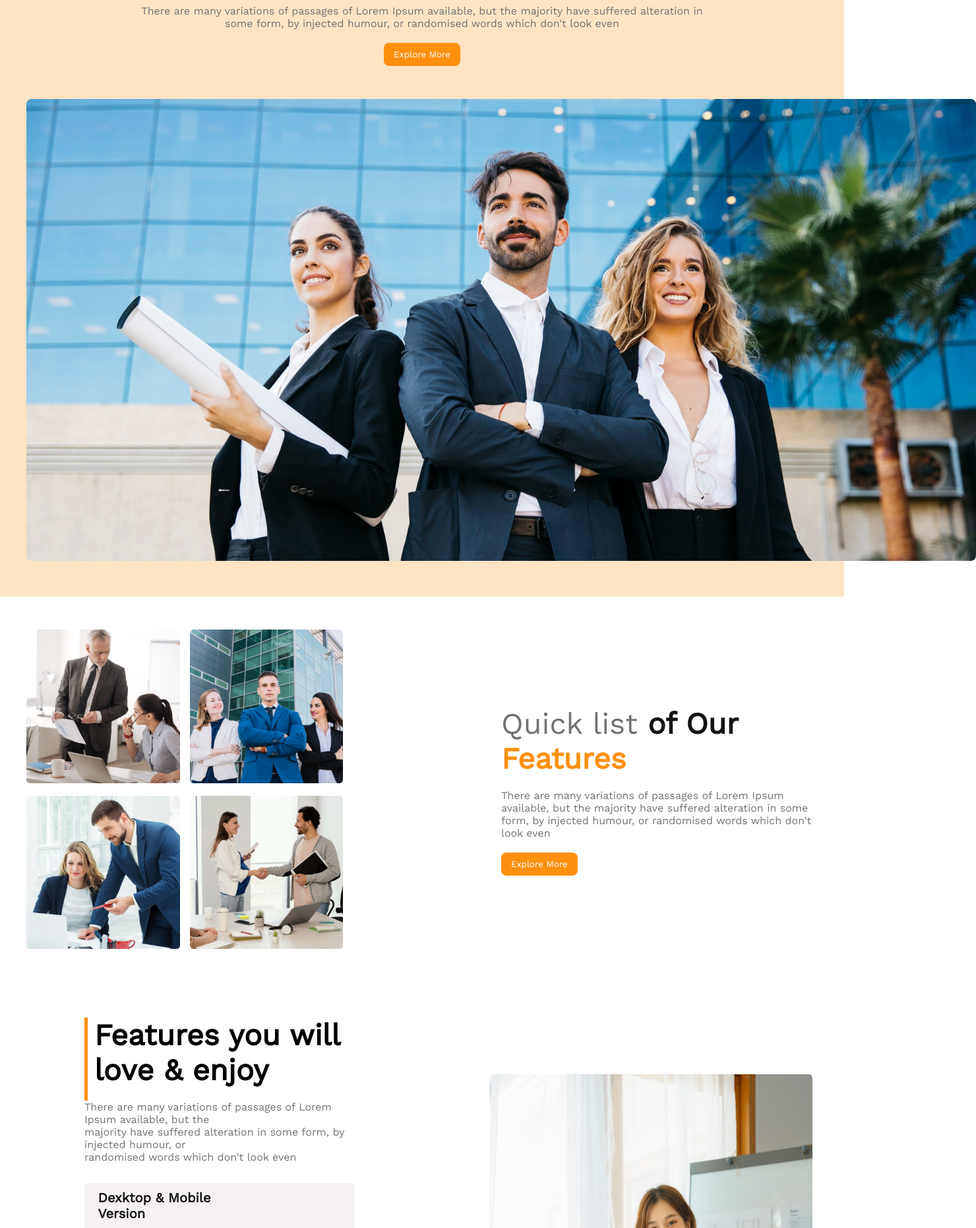
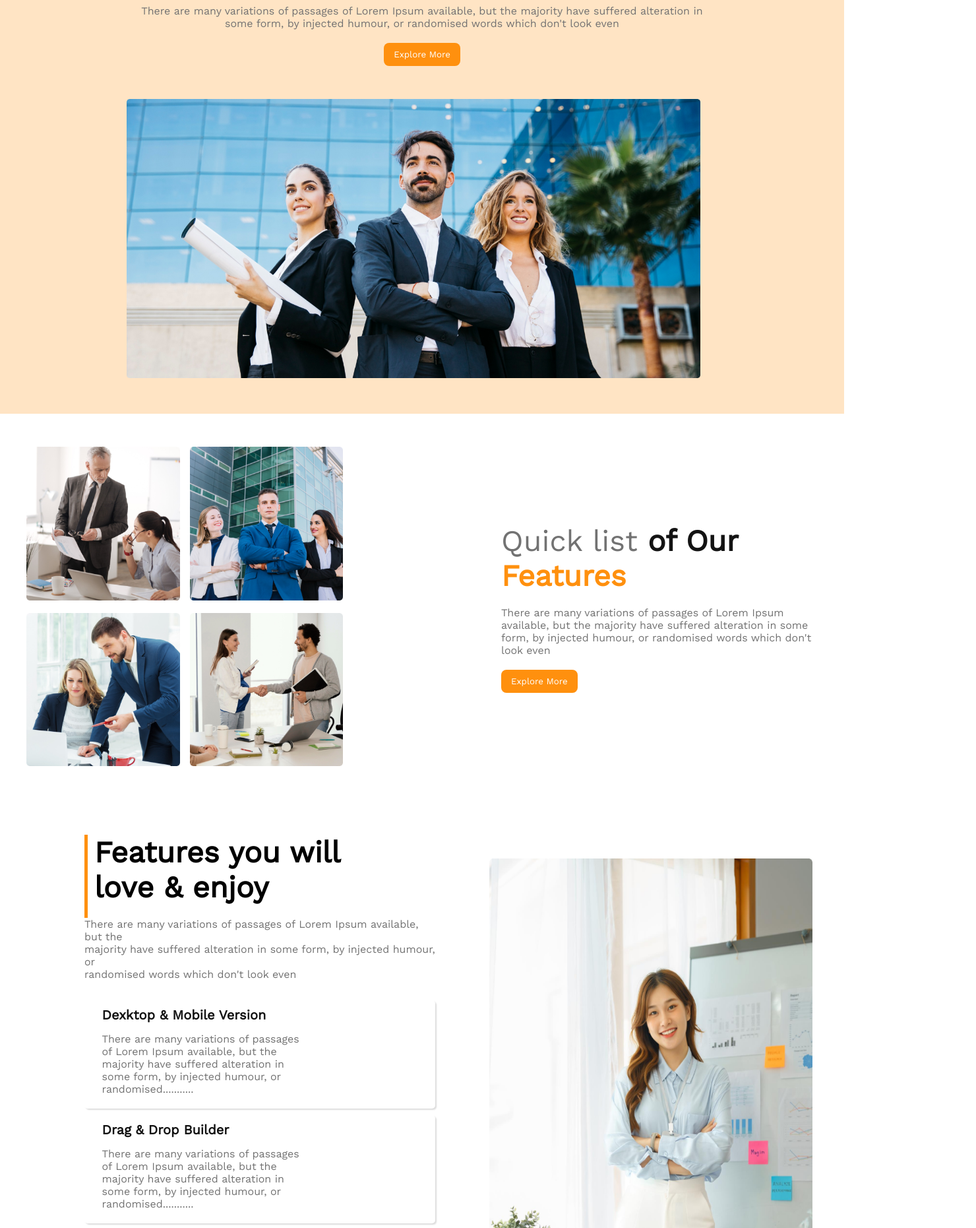
Before and after one commit to PraptiDey/G3-Architects, a plain HTML site: page index.html in a window 1280 px wide. Shown: the part 308-2169 px from the top of the page at 66% size, 1480 px wide, since content can reach past the window. Drawn offline with nearby package versions, Linux system fonts and the light colour scheme.

Commit message:
second commit

```diff
--- a/styles/style.css
+++ b/styles/style.css
@@ -62,12 +62,12 @@ button{
     background: #FF900E;
 }
 .img-tag{
-    display: block;
-  margin-left: auto;
-  margin-right: auto;
-  padding-left: 40px;
+  padding-left: 15%;
   padding-bottom: 50px;
   padding-top: 50px;
+}
+.img-tag img{
+    width: 80%;
 }
 
 /* Header-section-end */
@@ -139,7 +139,7 @@ button{
 
 }
 .container{
-    width: 40%;
+    width: 52%;
 }
 
 .con-head{
@@ -169,10 +169,9 @@ button{
     padding-bottom: 20px;
 }
 .box-one{
-    border: #f6f2f2 ;
-    background-color: #f6f2f2;
+    background-color: white;
     border-radius: 5px;
-    box-shadow: #727272;
+    box-shadow: 2px 2px 2px #ddd;
     margin-bottom: 10px;
     margin-top: 10px;
     padding-right: 35%;
```
